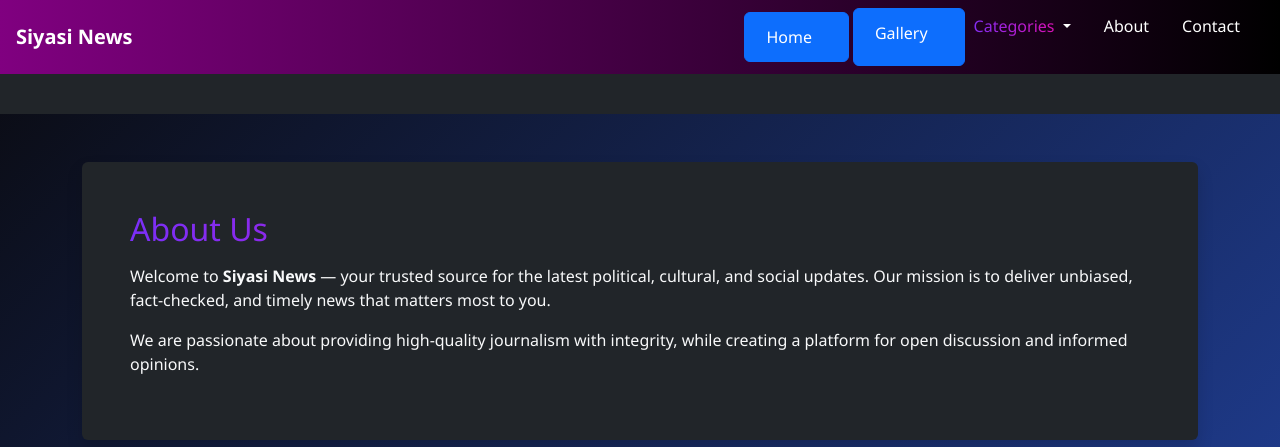
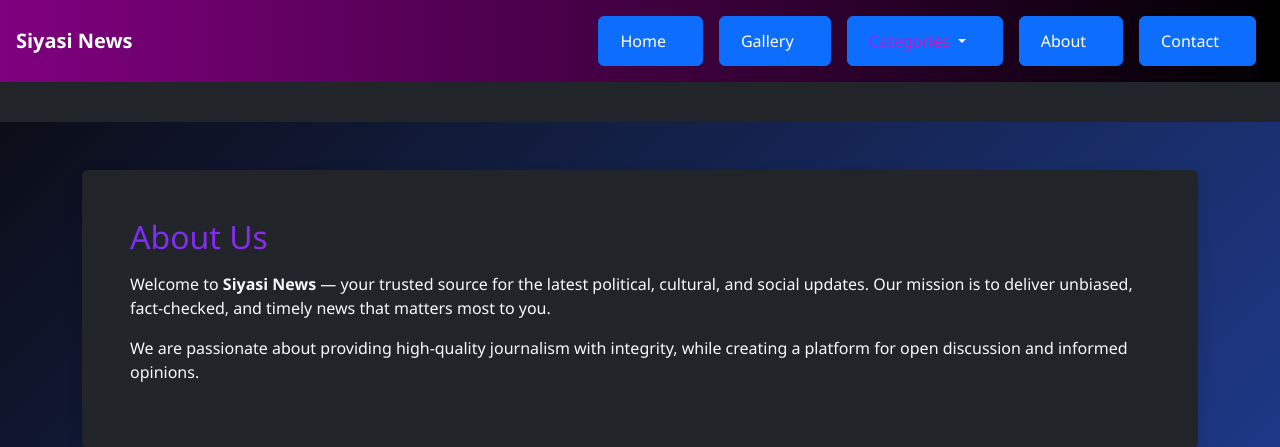
Before and after one commit to BadarsCode/SIYASI_NEWS, a Django app: page /about/ in a window 1280 px wide. Shown: the top 447 px of the page. Run offline with Django 5.2, Linux system fonts and the light colour scheme.

Commit message:
add some css

```diff
--- a/News/static/css/style.css
+++ b/News/static/css/style.css
@@ -376,15 +376,6 @@ body {
   border-radius: 6px;
 }
 
-.category-dropdown {
-  left: 0 !important;               /* align with left edge of button */
-  right: auto !important;           /* prevent overflow to right */
-  transform: none !important;       /* remove Bootstrap's auto positioning */
-  width: 100px !important;          /* fixed width */
-  max-height: 70vh;                 /* keep inside screen vertically */
-  overflow-y: auto;                 /* scroll if too many categories */
-}
-
 .para {
   color: black;
   text-decoration-color: black;
--- a/News/templates/news/base.html
+++ b/News/templates/news/base.html
@@ -111,13 +111,13 @@
     </button>
     <div class="collapse navbar-collapse" id="menu">
       <ul class="navbar-nav ms-auto">
-        <li class="nav-item btn btn-primary m-1 "><a href="{% url 'home' %}" class="nav-link">Home</a></li>
-        <li class="nav-item btn btn-primary"><a href="{% url 'gallery' %}" class="nav-link">Gallery</a></li>
-        <li class="nav-item dropdown " style="position: relative;">
+        <li class="nav-item btn btn-primary m-2 "><a href="{% url 'home' %}" class="nav-link">Home</a></li>
+        <li class="nav-item btn btn-primary m-2"><a href="{% url 'gallery' %}" class="nav-link">Gallery</a></li>
+        <li class="nav-item dropdown btn btn-primary m-2 " style="position: relative;">
           <a class="nav-link dropdown-toggle text-gradient" href="#" id="categoryDropdown" role="button" data-bs-toggle="dropdown" aria-expanded="false">
             Categories
           </a>
-          <ul class="dropdown-menu dropdown-menu-start bg-black p-3 category-dropdown" aria-labelledby="categoryDropdown">
+          <ul class="dropdown-menu dropdown-menu-start bg-black p-3 category-dropdown " aria-labelledby="categoryDropdown">
             <div class="row g-2">
               {% for category in categories %}
                 <div class="col-6">
@@ -131,8 +131,8 @@
         </li>
 
 
-        <li class="nav-item"><a href="{% url 'about' %}" class="nav-link">About</a></li>
-        <li class="nav-item"><a href="{% url 'contact' %}" class="nav-link">Contact</a></li>
+        <li class="nav-item btn btn-primary m-2"><a href="{% url 'about' %}" class="nav-link">About</a></li>
+        <li class="nav-item btn btn-primary m-2"><a href="{% url 'contact' %}" class="nav-link">Contact</a></li>
       </ul>
     </div>
   </nav>
```
